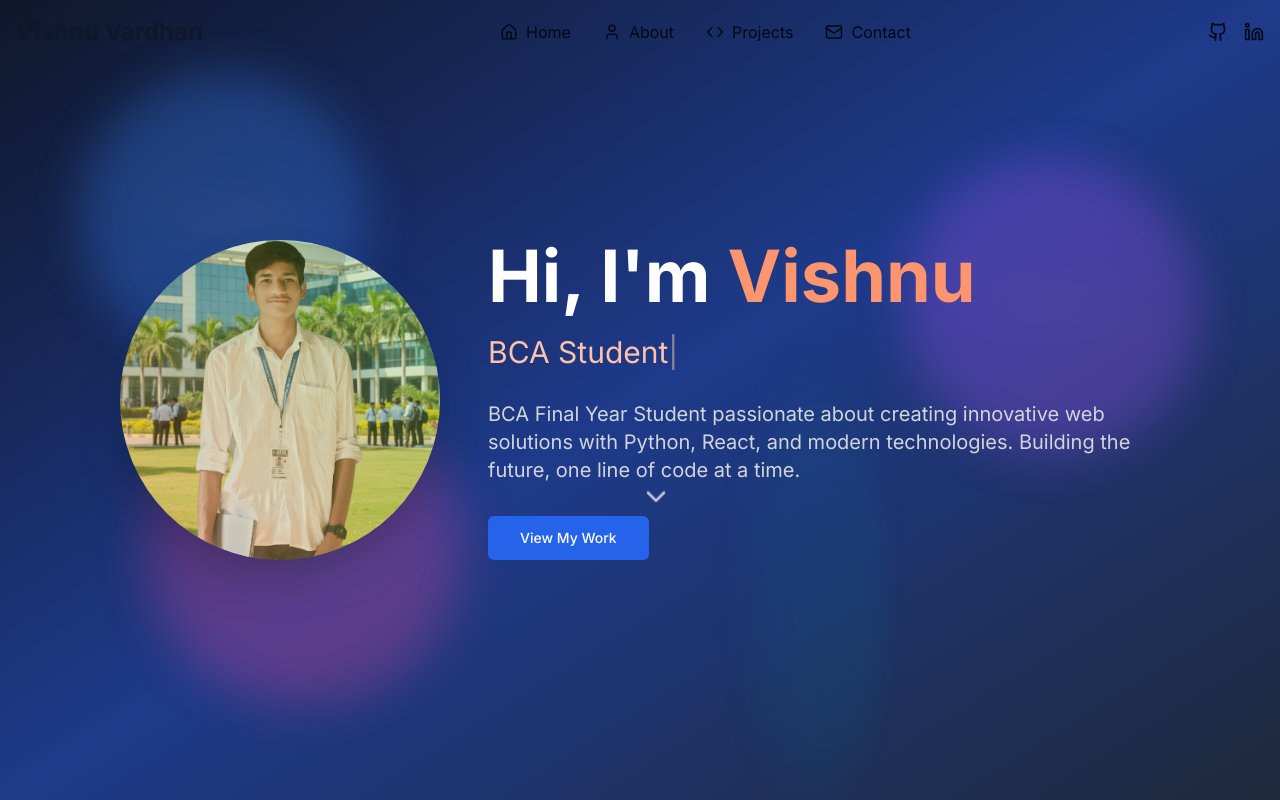
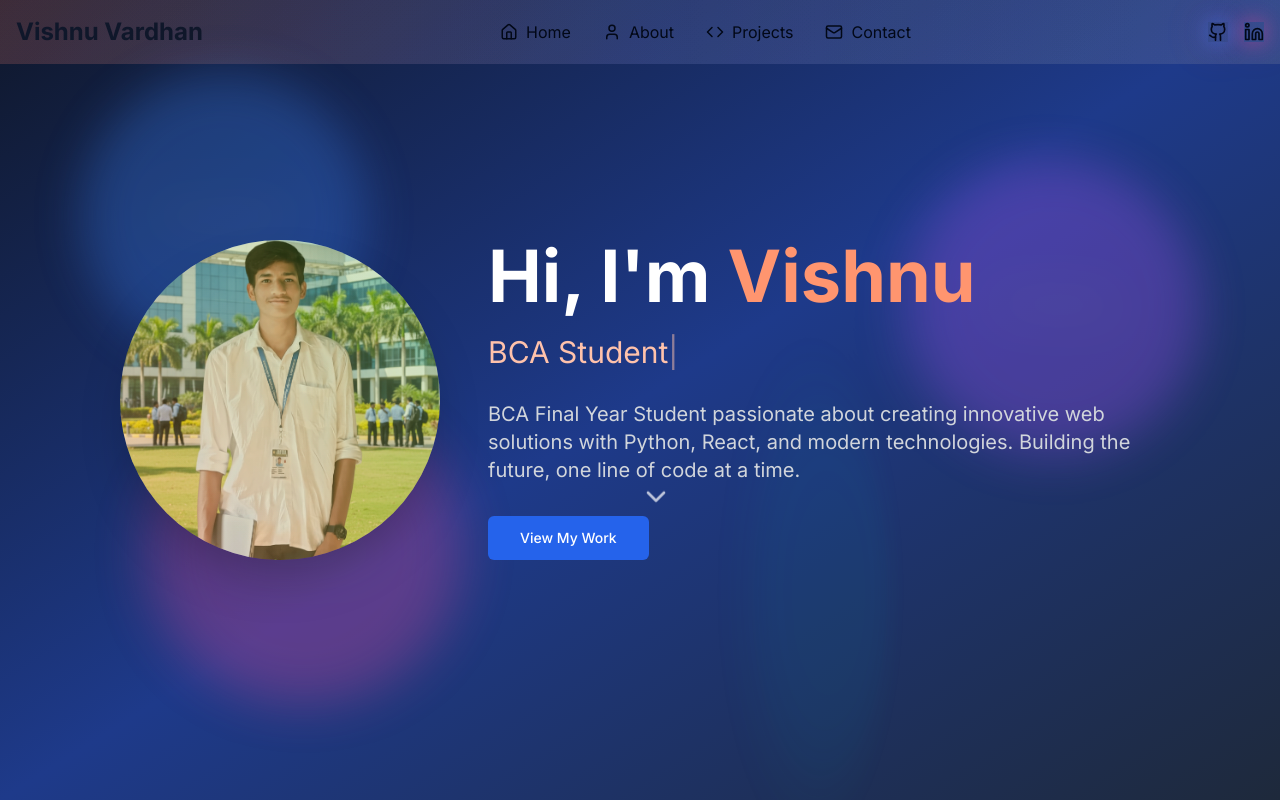
Before and after one commit to Gaddamadithya/Adithya-portfolio, a React (Vite) app: page / in a window 1280 px wide. Shown: the top 800 px of the page. Built offline with nearby package versions, Linux system fonts and the light colour scheme.

Commit message:
Update navbar animations

```diff
--- a/src/components/Header.tsx
+++ b/src/components/Header.tsx
@@ -25,7 +25,7 @@ const Header = () => {
   return (
     <header className={`fixed top-0 left-0 right-0 z-50 transition-all duration-300 ${
       isScrolled ? 'bg-white/95 backdrop-blur-sm shadow-lg' : 'bg-transparent'
-    }`}>
+    } before:absolute before:inset-0 before:bg-gradient-to-r before:from-pink-500/20 before:via-purple-500/20 before:to-blue-500/20 before:animate-[rgb-shift_3s_ease-in-out_infinite] before:-z-10 after:absolute after:inset-0 after:bg-gradient-to-l after:from-blue-500/10 after:via-pink-500/10 after:to-purple-500/10 after:animate-[color-shift_2s_ease-in-out_infinite] after:-z-10`}>
       <div className="container mx-auto px-4 py-4">
         <div className="flex justify-between items-center">
           <div className="text-2xl font-bold text-primary">
@@ -34,30 +34,30 @@ const Header = () => {
 
           {/* Desktop Navigation */}
           <nav className="hidden md:flex space-x-8">
-            <button onClick={() => scrollToSection('home')} className="flex items-center space-x-2 text-foreground hover:text-primary transition-colors">
-              <Home size={18} />
+            <button onClick={() => scrollToSection('home')} className="flex items-center space-x-2 text-foreground hover:text-primary transition-all duration-300 hover:scale-110 active:scale-95 relative before:absolute before:inset-0 before:bg-gradient-to-r before:from-pink-500/20 before:to-purple-500/20 before:blur-lg before:opacity-0 hover:before:opacity-100 before:transition-opacity before:animate-[pink-glow_2s_ease-in-out_infinite]">
+              <Home size={18} className="animate-[bounce-3d_2s_ease-in-out_infinite]" />
               <span>Home</span>
             </button>
-            <button onClick={() => scrollToSection('about')} className="flex items-center space-x-2 text-foreground hover:text-primary transition-colors">
-              <User size={18} />
+            <button onClick={() => scrollToSection('about')} className="flex items-center space-x-2 text-foreground hover:text-primary transition-all duration-300 hover:scale-110 active:scale-95 relative before:absolute before:inset-0 before:bg-gradient-to-r before:from-blue-500/20 before:to-cyan-500/20 before:blur-lg before:opacity-0 hover:before:opacity-100 before:transition-opacity before:animate-[multi-glow_3s_ease-in-out_infinite]">
+              <User size={18} className="animate-[tilt-3d_3s_ease-in-out_infinite]" />
               <span>About</span>
             </button>
-            <button onClick={() => scrollToSection('projects')} className="flex items-center space-x-2 text-foreground hover:text-primary transition-colors">
-              <Code size={18} />
+            <button onClick={() => scrollToSection('projects')} className="flex items-center space-x-2 text-foreground hover:text-primary transition-all duration-300 hover:scale-110 active:scale-95 relative before:absolute before:inset-0 before:bg-gradient-to-r before:from-purple-500/20 before:to-pink-500/20 before:blur-lg before:opacity-0 hover:before:opacity-100 before:transition-opacity before:animate-[color-shift_2s_ease-in-out_infinite]">
+              <Code size={18} className="animate-[float-3d_4s_ease-in-out_infinite]" />
               <span>Projects</span>
             </button>
-            <button onClick={() => scrollToSection('contact')} className="flex items-center space-x-2 text-foreground hover:text-primary transition-colors">
-              <Mail size={18} />
+            <button onClick={() => scrollToSection('contact')} className="flex items-center space-x-2 text-foreground hover:text-primary transition-all duration-300 hover:scale-110 active:scale-95 relative before:absolute before:inset-0 before:bg-gradient-to-r before:from-green-500/20 before:to-blue-500/20 before:blur-lg before:opacity-0 hover:before:opacity-100 before:transition-opacity before:animate-[rgb-shift_3s_ease-in-out_infinite]">
+              <Mail size={18} className="animate-[bounce-3d_2.5s_ease-in-out_infinite]" />
               <span>Contact</span>
             </button>
           </nav>
 
           {/* Social Links */}
           <div className="hidden md:flex items-center space-x-4">
-            <a href="https://github.com/vishnu915" target="_blank" rel="noopener noreferrer" className="text-foreground hover:text-primary transition-colors">
+            <a href="https://github.com/vishnu915" target="_blank" rel="noopener noreferrer" className="text-foreground hover:text-primary transition-all duration-300 hover:scale-125 active:scale-95 hover:rotate-12 animate-[multi-glow_2s_ease-in-out_infinite]">
               <Github size={20} />
             </a>
-            <a href="https://www.linkedin.com/in/vishnu-vardhan-26795b316/" target="_blank" rel="noopener noreferrer" className="text-foreground hover:text-primary transition-colors">
+            <a href="https://www.linkedin.com/in/vishnu-vardhan-26795b316/" target="_blank" rel="noopener noreferrer" className="text-foreground hover:text-primary transition-all duration-300 hover:scale-125 active:scale-95 hover:-rotate-12 animate-[pink-glow_3s_ease-in-out_infinite]">
               <Linkedin size={20} />
             </a>
           </div>
@@ -73,29 +73,29 @@ const Header = () => {
 
         {/* Mobile Navigation */}
         {isMenuOpen && (
-          <nav className="md:hidden mt-4 py-4 border-t border-border">
+          <nav className="md:hidden mt-4 py-4 border-t border-border animate-fade-in">
             <div className="flex flex-col space-y-4">
-              <button onClick={() => scrollToSection('home')} className="flex items-center space-x-2 text-foreground hover:text-primary transition-colors">
-                <Home size={18} />
+              <button onClick={() => scrollToSection('home')} className="flex items-center space-x-2 text-foreground hover:text-primary transition-all duration-300 hover:scale-105 active:scale-95 hover:translate-x-2">
+                <Home size={18} className="animate-[bounce-3d_2s_ease-in-out_infinite]" />
                 <span>Home</span>
               </button>
-              <button onClick={() => scrollToSection('about')} className="flex items-center space-x-2 text-foreground hover:text-primary transition-colors">
-                <User size={18} />
+              <button onClick={() => scrollToSection('about')} className="flex items-center space-x-2 text-foreground hover:text-primary transition-all duration-300 hover:scale-105 active:scale-95 hover:translate-x-2">
+                <User size={18} className="animate-[tilt-3d_3s_ease-in-out_infinite]" />
                 <span>About</span>
               </button>
-              <button onClick={() => scrollToSection('projects')} className="flex items-center space-x-2 text-foreground hover:text-primary transition-colors">
-                <Code size={18} />
+              <button onClick={() => scrollToSection('projects')} className="flex items-center space-x-2 text-foreground hover:text-primary transition-all duration-300 hover:scale-105 active:scale-95 hover:translate-x-2">
+                <Code size={18} className="animate-[float-3d_4s_ease-in-out_infinite]" />
                 <span>Projects</span>
               </button>
-              <button onClick={() => scrollToSection('contact')} className="flex items-center space-x-2 text-foreground hover:text-primary transition-colors">
-                <Mail size={18} />
+              <button onClick={() => scrollToSection('contact')} className="flex items-center space-x-2 text-foreground hover:text-primary transition-all duration-300 hover:scale-105 active:scale-95 hover:translate-x-2">
+                <Mail size={18} className="animate-[bounce-3d_2.5s_ease-in-out_infinite]" />
                 <span>Contact</span>
               </button>
               <div className="flex items-center space-x-4 pt-4 border-t border-border">
-                <a href="https://github.com/vishnu915" target="_blank" rel="noopener noreferrer" className="text-foreground hover:text-primary transition-colors">
+                <a href="https://github.com/vishnu915" target="_blank" rel="noopener noreferrer" className="text-foreground hover:text-primary transition-all duration-300 hover:scale-125 active:scale-95 hover:rotate-12 animate-[multi-glow_2s_ease-in-out_infinite]">
                   <Github size={20} />
                 </a>
-                <a href="https://www.linkedin.com/in/vishnu-vardhan-26795b316/" target="_blank" rel="noopener noreferrer" className="text-foreground hover:text-primary transition-colors">
+                <a href="https://www.linkedin.com/in/vishnu-vardhan-26795b316/" target="_blank" rel="noopener noreferrer" className="text-foreground hover:text-primary transition-all duration-300 hover:scale-125 active:scale-95 hover:-rotate-12 animate-[pink-glow_3s_ease-in-out_infinite]">
                   <Linkedin size={20} />
                 </a>
               </div>
```
